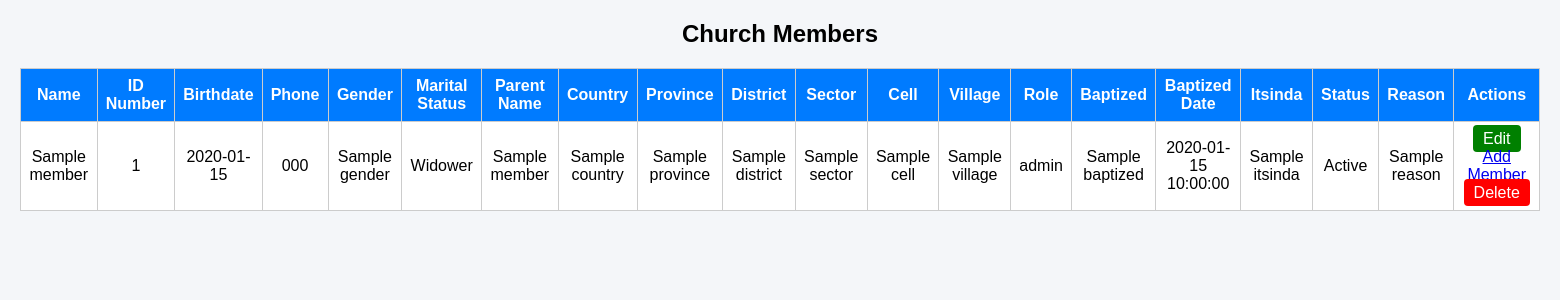
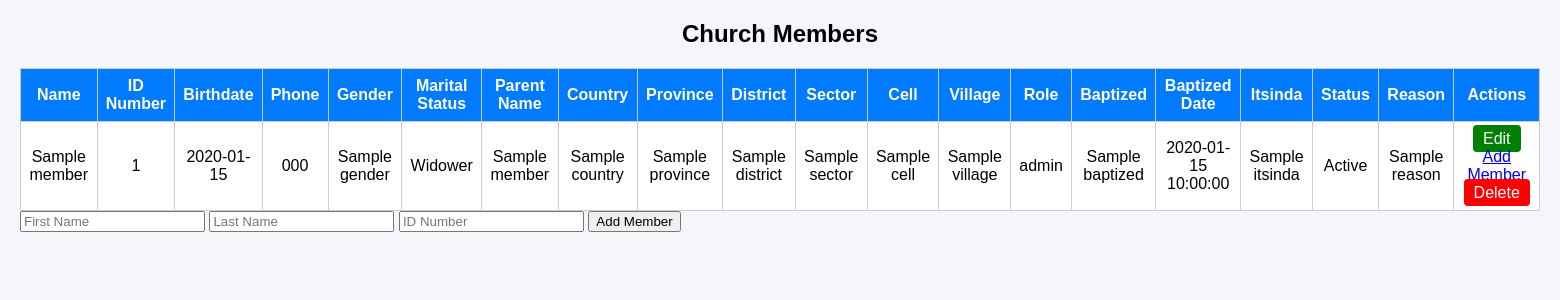
Before and after one commit to ikorikwishakajeamarie1-debug/church_app, a Flask app: page /members in a window 1560 px wide. Shown: the top 300 px of the page. Run offline with Flask 3, Linux system fonts and the light colour scheme; tables that the repository leaves empty hold one stand-in row (values such as "Sample post"); a database or web service that is not in the repository returns one stand-in record (values such as "Sample title"); some libraries are stand-ins or nearby versions.

Commit message:
Add member form and save functionality

```diff
--- a/app.py
+++ b/app.py
@@ -159,6 +159,10 @@ def update_member(id):
         print("Error updating member:", e)
         return "❌ Internal Server Error — check console/logs"
     return redirect('/members')
-
+@app.route("/members")
+def members():
+    cursor.execute("SELECT * FROM members")
+    all_members = cursor.fetchall()
+    return render_template("members.html", members=all_members)
 if __name__ == "__main__":
     app.run(debug=True)
--- a/templates/members.html
+++ b/templates/members.html
@@ -105,3 +105,10 @@
 
 </body>
 </html>
+<form method="POST" action="/add_member">
+    <input type="text" name="first_name" placeholder="First Name" required>
+    <input type="text" name="last_name" placeholder="Last Name" required>
+    <input type="text" name="id_number" placeholder="ID Number" required>
+    <!-- Add all other fields like date of birth, phone, etc. -->
+    <button type="submit">Add Member</button>
+</form>
```
